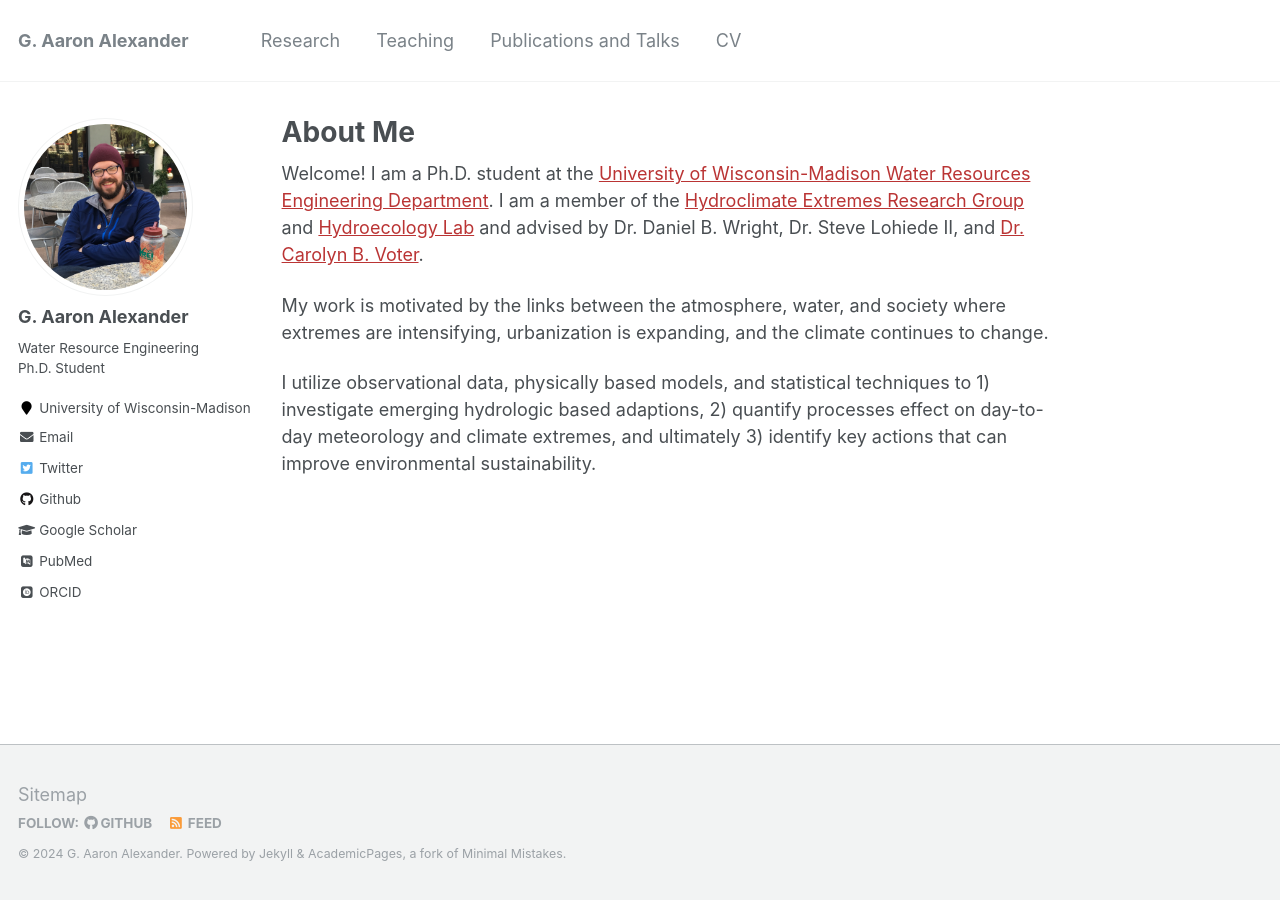
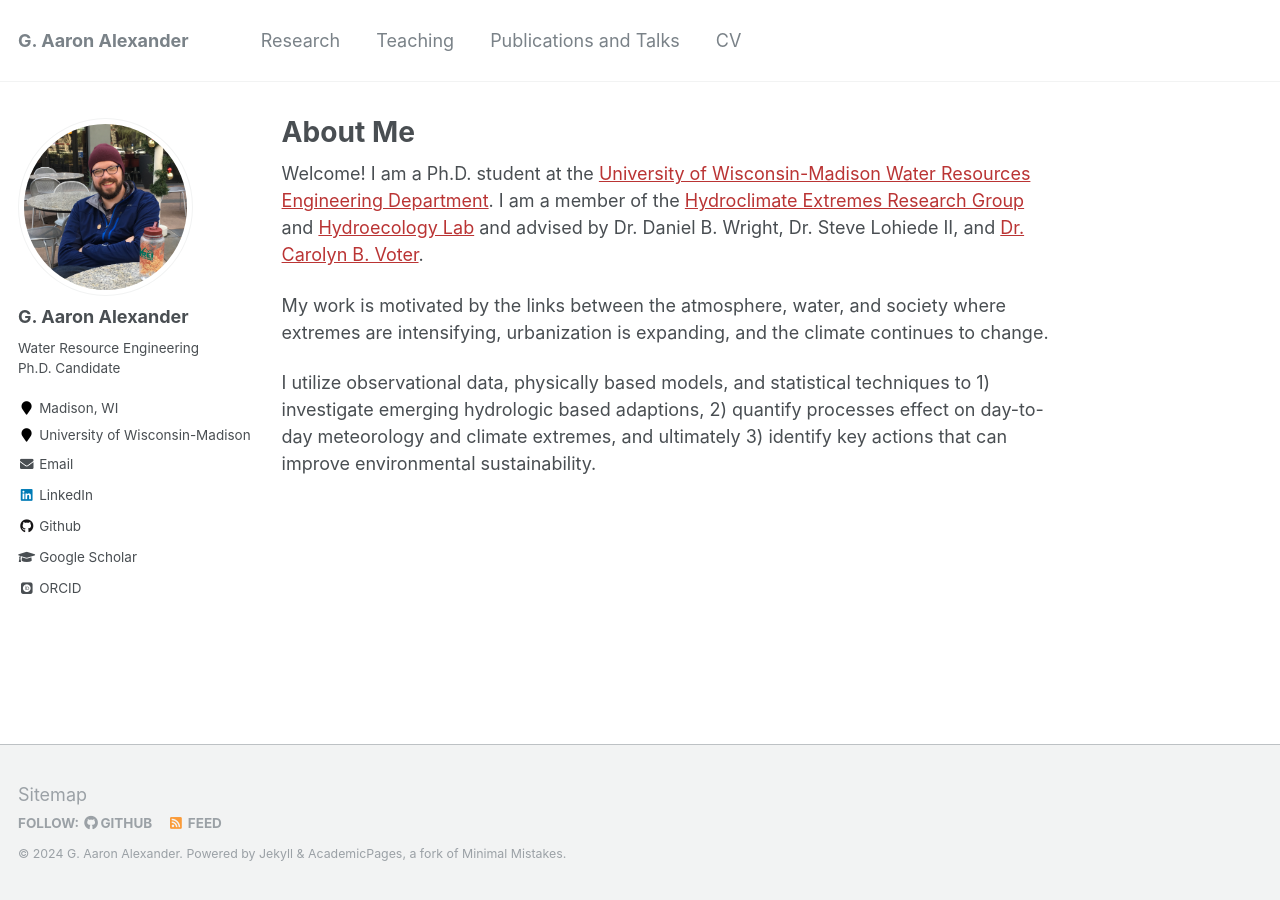
Before and after one commit to GAaronAlexander/gaaronalexander.github.io, a Jekyll site: the page built from _pages/about.md, in a window 1280 px wide. Built offline with Jekyll 4.4.1, drawn with Linux system fonts in a browser that asks for light colours; some web fonts are replaced.

Commit message:
updated side configuration

```diff
--- a/_config.yml
+++ b/_config.yml
@@ -10,7 +10,7 @@ locale                   : "en-US"
 title                    : "G. Aaron Alexander"
 title_separator          : "-"
 name                     : &name "G. Aaron Alexander"
-description              : &description "Ph.D. Student"
+description              : &description "personal description"
 url                      : https://gaaronalexander.github.io # the base hostname & protocol for your site e.g. "https://mmistakes.github.io"
 baseurl                  : "" # the subpath of your site, e.g. "/blog"
 repository               : "gaaronalexander/gaaronalexander.github.io"
@@ -82,11 +82,11 @@ analytics:
 author:
   name             : "G. Aaron Alexander"
   avatar           : "headshot_v1.jpg"
-  bio              : "Water Resource Engineering Ph.D. Student"
-  location         : "University of Wisconsin-Madison"
-  employer         :
-  pubmed           : "https://www.ncbi.nlm.nih.gov/pubmed/?term=john+snow"
-  googlescholar    : "http://yourfullgooglescholarurl.com"
+  bio              : "Water Resource Engineering Ph.D. Candidate"
+  location         : "Madison, WI"
+  employer         : "University of Wisconsin-Madison"
+  pubmed           :
+  googlescholar    : "https://scholar.google.com/citations?user=0qgzM0wAAAAJ&hl=en"
   email            : "gaalexander3@wisc.edu"
   researchgate     :  # example: "https://www.researchgate.net/profile/yourprofile"
   uri              :
@@ -102,14 +102,14 @@ author:
   instagram        :
   impactstory      : #"https://profiles.impactstory.org/u/xxxx-xxxx-xxxx-xxxx"
   lastfm           :
-  linkedin         :
-  orcid            : "http://orcid.org/yourorcidurl"
+  linkedin         : "https://www.linkedin.com/in/aaron-alexander-68092a160/"
+  orcid            : "https://orcid.org/0000-0001-5088-0366"
   pinterest        :
   soundcloud       :
   stackoverflow    : # http://stackoverflow.com/users/123456/username
   steam            :
   tumblr           :
-  twitter          : "replacethistwitterhandle"
+  twitter          : #"replacethistwitterhandle"
   vine             :
   weibo            :
   xing             :
```
